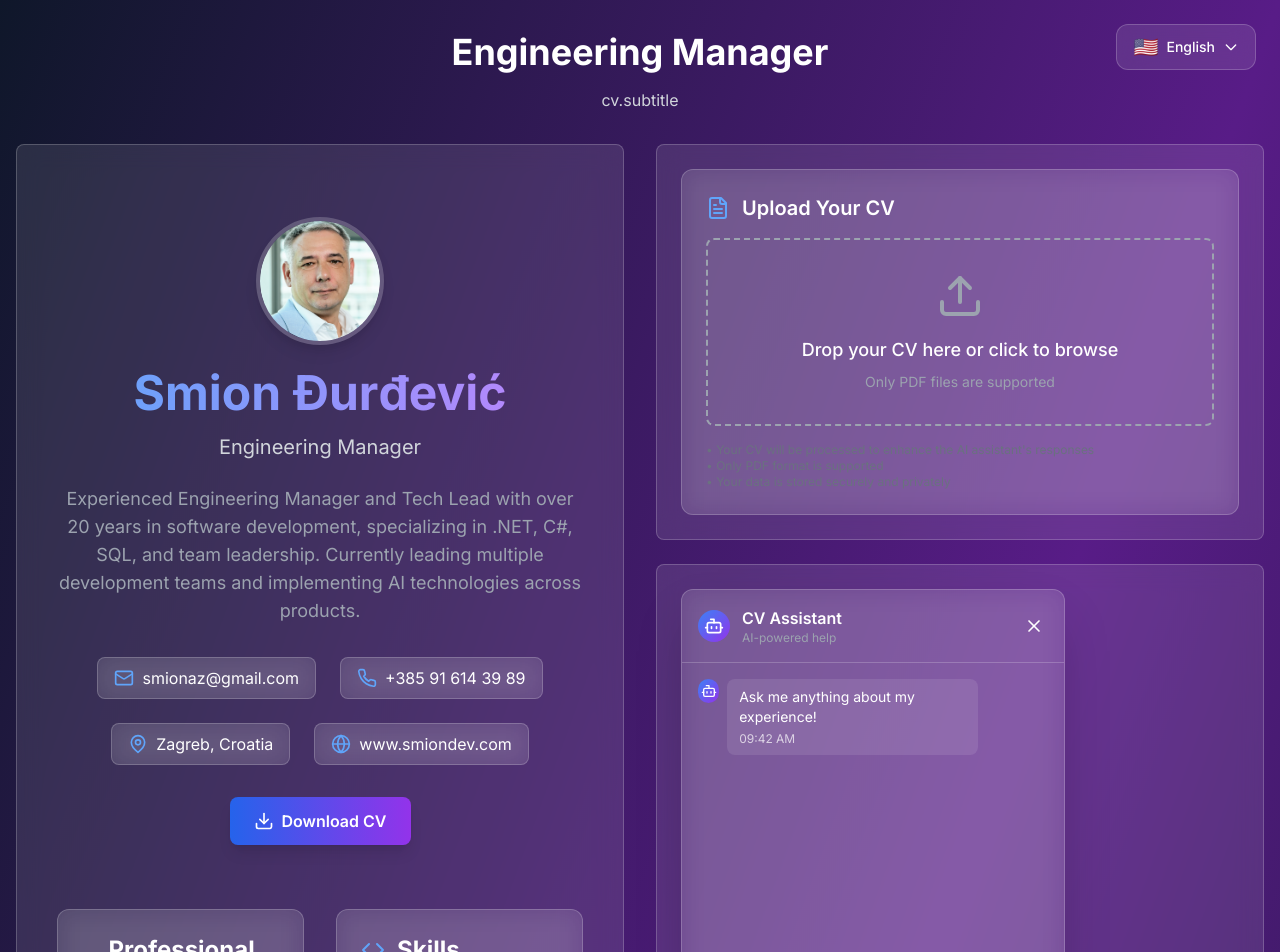
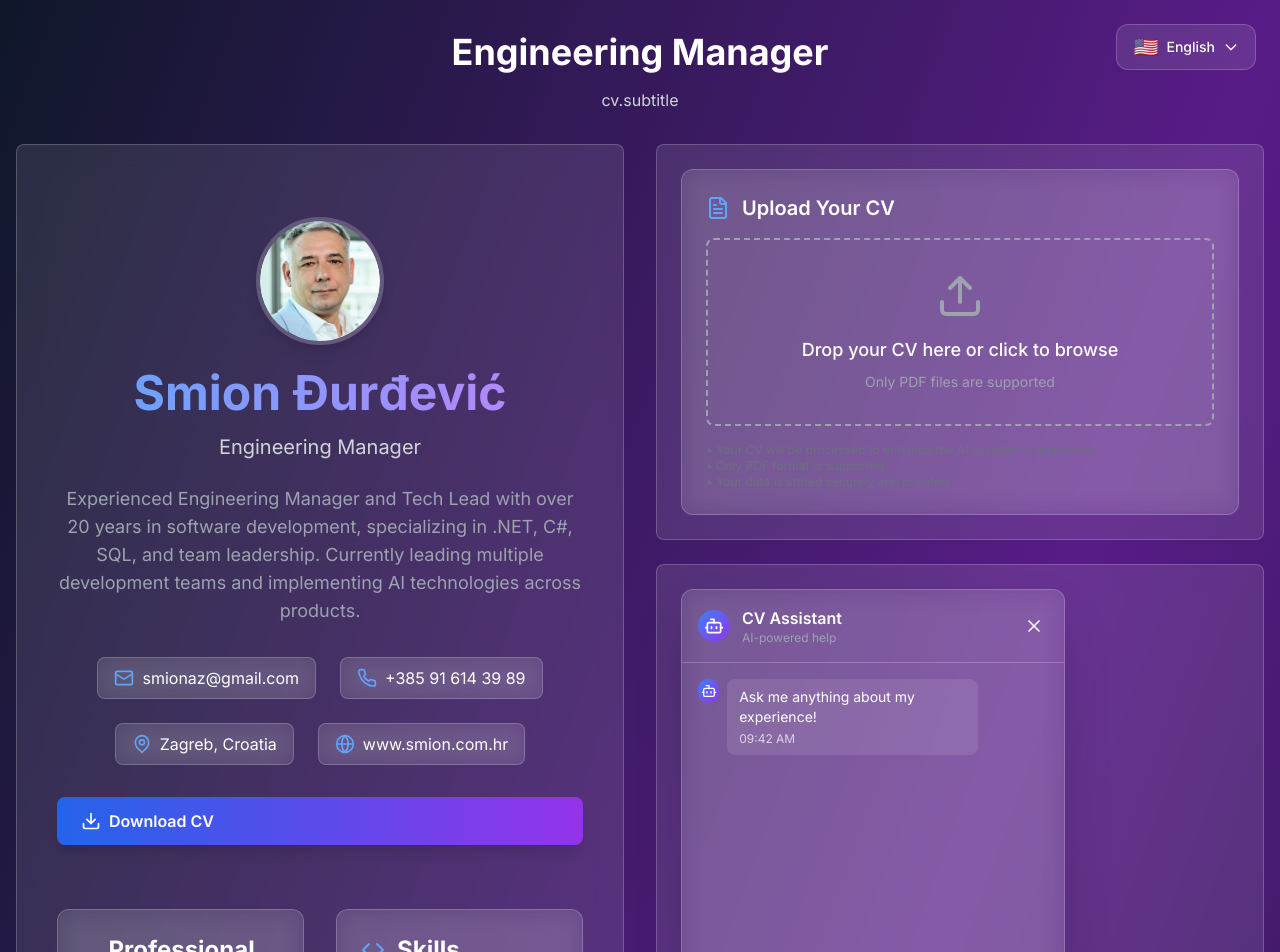
Before and after one commit to smiond/smion, a Next.js app: page /cv in a window 1280 px wide. Shown: the top 952 px of the page. Built offline with nearby package versions, Linux system fonts and the light colour scheme.

Commit message:
feat(cv): enable PDF download; update i18n strings; add /public/cv/smion-cv.pdf

```diff
--- a/components/CVContent.tsx
+++ b/components/CVContent.tsx
@@ -92,10 +92,10 @@ function CVContentInner() {
 
           {/* Download CV Button */}
           <motion.div variants={itemVariants}>
-            <button className="btn-primary flex items-center space-x-2 mx-auto">
+            <a href="/cv/smion-cv.pdf" download className="btn-primary flex items-center space-x-2 mx-auto">
               <Download className="w-5 h-5" />
               <span>{t('cv.download')}</span>
-            </button>
+            </a>
           </motion.div>
         </motion.div>
 
--- a/public/locales/de/common.json
+++ b/public/locales/de/common.json
@@ -6,7 +6,7 @@
     "email": "smionaz@gmail.com",
     "phone": "+385 91 614 39 89",
     "location": "Zagreb, Kroatien",
-    "website": "www.smiondev.com",
+    "website": "www.smion.com.hr",
     "download": "CV herunterladen",
     "experience": {
       "title": "Berufserfahrung",
--- a/public/locales/en/common.json
+++ b/public/locales/en/common.json
@@ -6,7 +6,7 @@
     "email": "smionaz@gmail.com",
     "phone": "+385 91 614 39 89",
     "location": "Zagreb, Croatia",
-    "website": "www.smiondev.com",
+    "website": "www.smion.com.hr",
     "download": "Download CV",
     "experience": {
       "title": "Professional Experience",
--- a/public/locales/hr/common.json
+++ b/public/locales/hr/common.json
@@ -6,7 +6,7 @@
     "email": "smionaz@gmail.com",
     "phone": "+385 91 614 39 89",
     "location": "Zagreb, Hrvatska",
-    "website": "www.smiondev.com",
+    "website": "www.smiond.com.hr",
     "download": "Preuzmi CV",
     "experience": {
       "title": "Radno Iskustvo",
```
Also changed, not shown: 1 other file (tests, documents, lock files or other folders).
